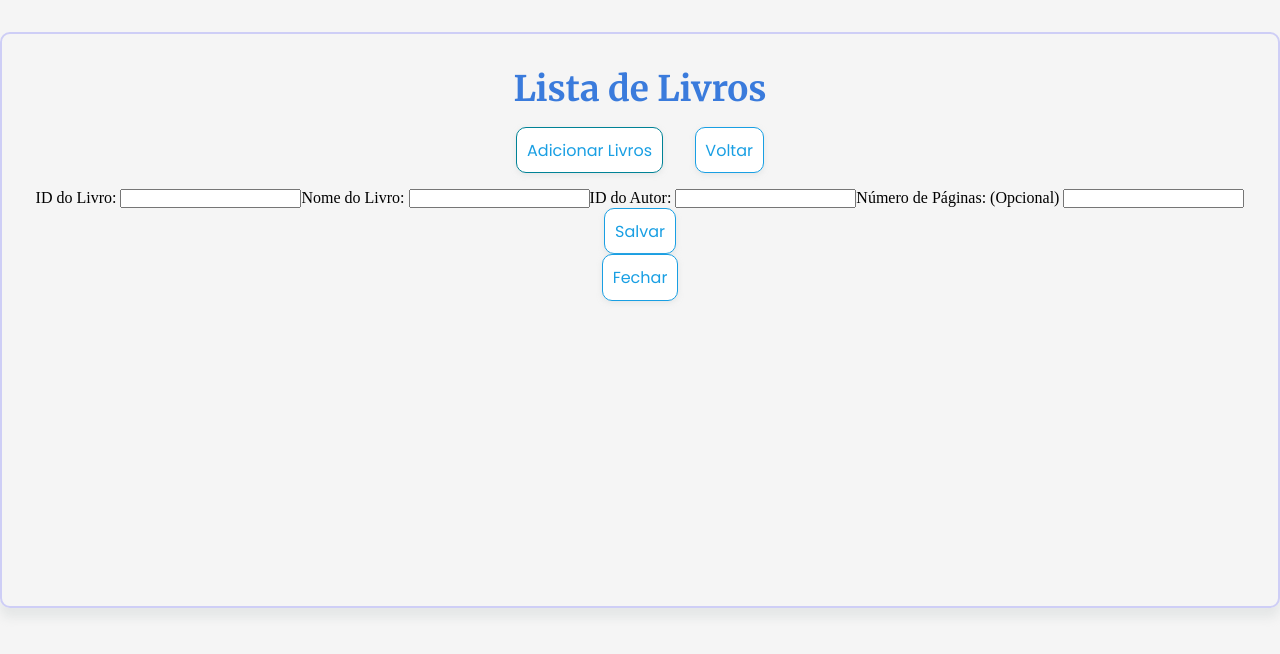
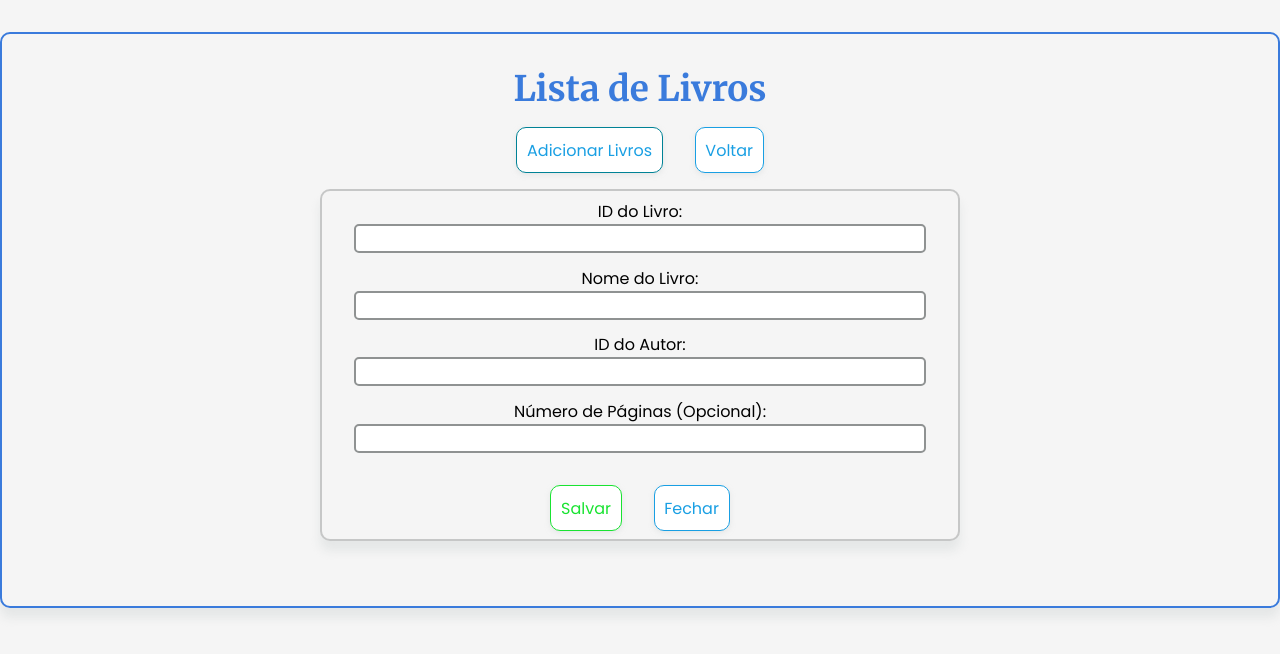
Before and after one commit to snowtenshi/desafio-front-end-contato-seguro, a React (Vite) app in the folder desafio-crud-livros/: page /books in a window 1280 px wide. Both pictures are taken after a click on the button "Adicionar Livros". Shown: the top 654 px of the page. Built offline with nearby package versions, Linux system fonts and the light colour scheme.

Commit message:
feat: estiliza formulário

```diff
--- /dev/null
+++ b/desafio-crud-livros/src/assets/css/form.css
@@ -0,0 +1,13 @@
+form {
+  display: flex;
+  flex-direction: column;
+  gap: .8rem;
+  font-family: var(--font-text);
+}
+
+input {
+  width: 90%;
+  padding: 5px;
+  border: 2px solid rgba(143, 146, 146);
+  border-radius: 5px;
+}
--- a/desafio-crud-livros/src/assets/css/global.css
+++ b/desafio-crud-livros/src/assets/css/global.css
@@ -7,7 +7,7 @@
 
   --primary-color: rgb(58, 123, 220);
   --button-color: rgb(25, 159, 227);
-
+  --save-button-color: rgb(25, 227, 49);
 }
 
 * {
--- a/desafio-crud-livros/src/assets/css/list-page.css
+++ b/desafio-crud-livros/src/assets/css/list-page.css
@@ -1,7 +1,7 @@
 .list-container {
   display: flex;
   flex-direction: column;
-  border: 2px solid rgb(206, 206, 246);
+  border: 2px solid var(--primary-color);
   box-shadow: rgba(213, 217, 217, 0.468) 0 10px 10px 0;
   border-radius: 10px;
   width: 80rem;
--- a/desafio-crud-livros/src/assets/css/modal.css
+++ b/desafio-crud-livros/src/assets/css/modal.css
@@ -0,0 +1,21 @@
+.modal-container {
+  display: flex;
+  justify-content: center;
+  width: 100%;
+}
+
+.modal-content {
+  border: 2px solid rgba(143, 146, 146, 0.463);
+  box-shadow: rgba(213, 217, 217, 0.468) 0 10px 10px 0;
+  border-radius: 10px;
+  display: flex;
+  flex-direction: column;
+  justify-content: center;
+  width: 40rem;
+  height: 22rem;
+  gap: 2rem;
+}
+
+.save-button {
+  color: var(--save-button-color);
+}
--- a/desafio-crud-livros/src/components/AuthorFormModal.tsx
+++ b/desafio-crud-livros/src/components/AuthorFormModal.tsx
@@ -1,5 +1,6 @@
 import React from "react";
 import "../assets/css/modal.css";
+import "../assets/css/form.css"
 
 interface ModalProps {
   onClose: () => void;
@@ -21,13 +22,12 @@ const AuthorFormModal: React.FC<ModalProps> = ({ onClose }) => {
           <label>
             Email do Autor: &#40;Opcional&#41; <input type="text" />
           </label>
-
-          <button type="submit">Salvar</button>
         </form>
 
-        <button className="close-button" onClick={onClose}>
-          Fechar
-        </button>
+        <div className="button-container">
+          <button className="save-button" type="submit">Salvar</button>
+          <button className="close-button" onClick={onClose}>Fechar</button>
+        </div>
       </div>
     </div>
   );
--- a/desafio-crud-livros/src/components/BookFormModal.tsx
+++ b/desafio-crud-livros/src/components/BookFormModal.tsx
@@ -1,5 +1,6 @@
 import React from "react";
 import "../assets/css/modal.css";
+import "../assets/css/form.css";
 
 interface ModalProps {
   onClose: () => void;
@@ -23,15 +24,14 @@ const BookFormModal: React.FC<ModalProps> = ({ onClose }) => {
           </label>
 
           <label>
-            Número de Páginas: &#40;Opcional&#41; <input type="text" />
+            Número de Páginas &#40;Opcional&#41;: <input type="text" />
           </label>
-
-          <button type="submit">Salvar</button>
         </form>
 
-        <button className="close-button" onClick={onClose}>
-          Fechar
-        </button>
+        <div className="button-container">
+          <button className="save-button" type="submit">Salvar</button>
+          <button className="close-button" onClick={onClose}>Fechar</button>
+        </div>
       </div>
     </div>
   );
```
